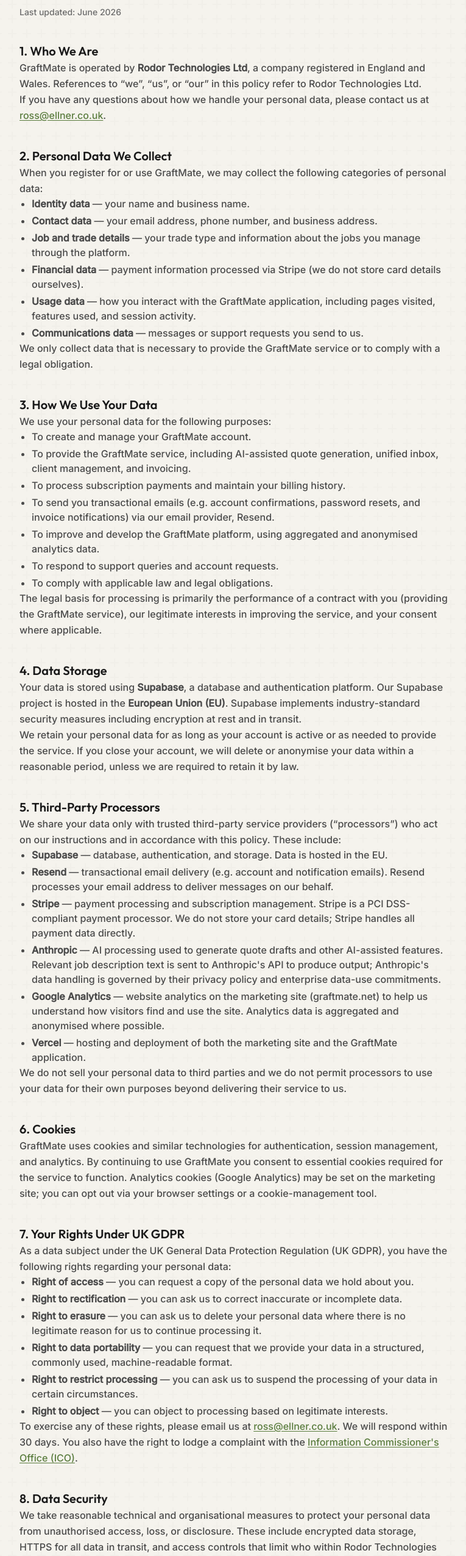
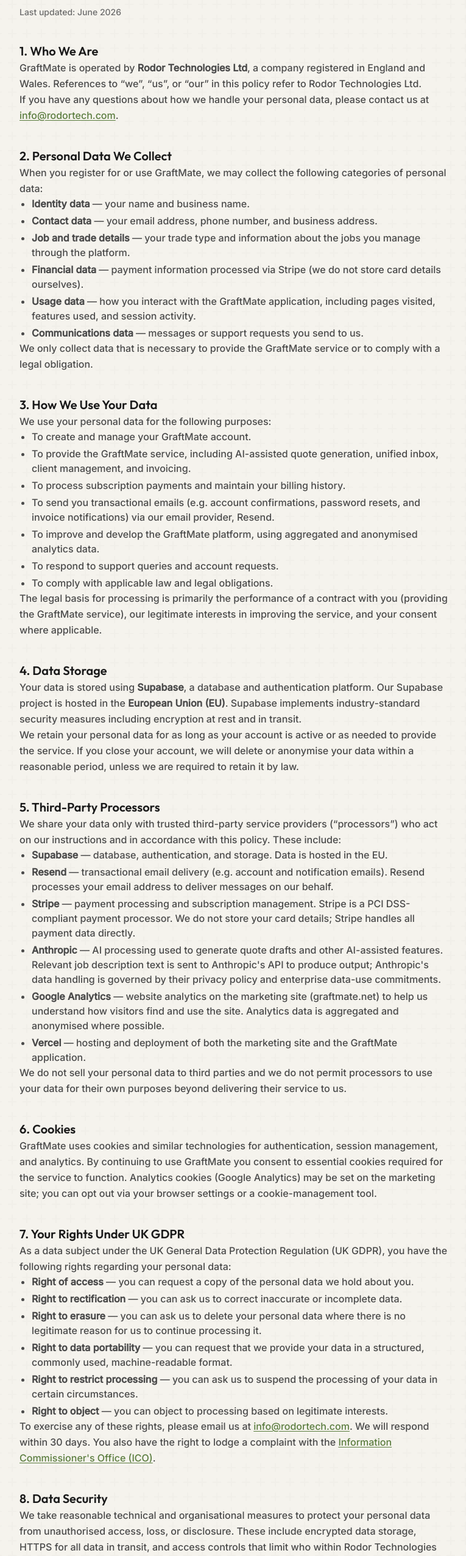
Before and after one commit to rodor1155/graftmate-marketing, a Next.js app in the folder graftmate-web/: page /privacy in a window 1280 px wide. Shown: the part 245-2797 px from the top of the page at 61% size, without its empty margins (256-1021 px from the left). Built offline with nearby package versions, Linux system fonts and the light colour scheme.

Commit message:
Legal pages: use info@rodortech.com as the contact email

```diff
--- a/graftmate-web/src/app/privacy/page.tsx
+++ b/graftmate-web/src/app/privacy/page.tsx
@@ -27,7 +27,7 @@
           <p>
             If you have any questions about how we handle your personal data,
             please contact us at{" "}
-            <a href="mailto:ross@ellner.co.uk">ross@ellner.co.uk</a>.
+            <a href="mailto:info@rodortech.com">info@rodortech.com</a>.
           </p>
         </section>
 
@@ -216,7 +216,7 @@
           </ul>
           <p>
             To exercise any of these rights, please email us at{" "}
-            <a href="mailto:ross@ellner.co.uk">ross@ellner.co.uk</a>. We will
+            <a href="mailto:info@rodortech.com">info@rodortech.com</a>. We will
             respond within 30 days. You also have the right to lodge a complaint
             with the{" "}
             <a
@@ -261,7 +261,7 @@
           <ul>
             <li>
               <strong>Email:</strong>{" "}
-              <a href="mailto:ross@ellner.co.uk">ross@ellner.co.uk</a>
+              <a href="mailto:info@rodortech.com">info@rodortech.com</a>
             </li>
             <li>
               <strong>Company:</strong> Rodor Technologies Ltd, England and
--- a/graftmate-web/src/app/terms/page.tsx
+++ b/graftmate-web/src/app/terms/page.tsx
@@ -35,7 +35,7 @@
           </p>
           <p>
             For questions about these Terms, contact us at{" "}
-            <a href="mailto:ross@ellner.co.uk">ross@ellner.co.uk</a>.
+            <a href="mailto:info@rodortech.com">info@rodortech.com</a>.
           </p>
         </section>
 
@@ -271,7 +271,7 @@
           <ul>
             <li>
               <strong>Email:</strong>{" "}
-              <a href="mailto:ross@ellner.co.uk">ross@ellner.co.uk</a>
+              <a href="mailto:info@rodortech.com">info@rodortech.com</a>
             </li>
           </ul>
         </section>
```
